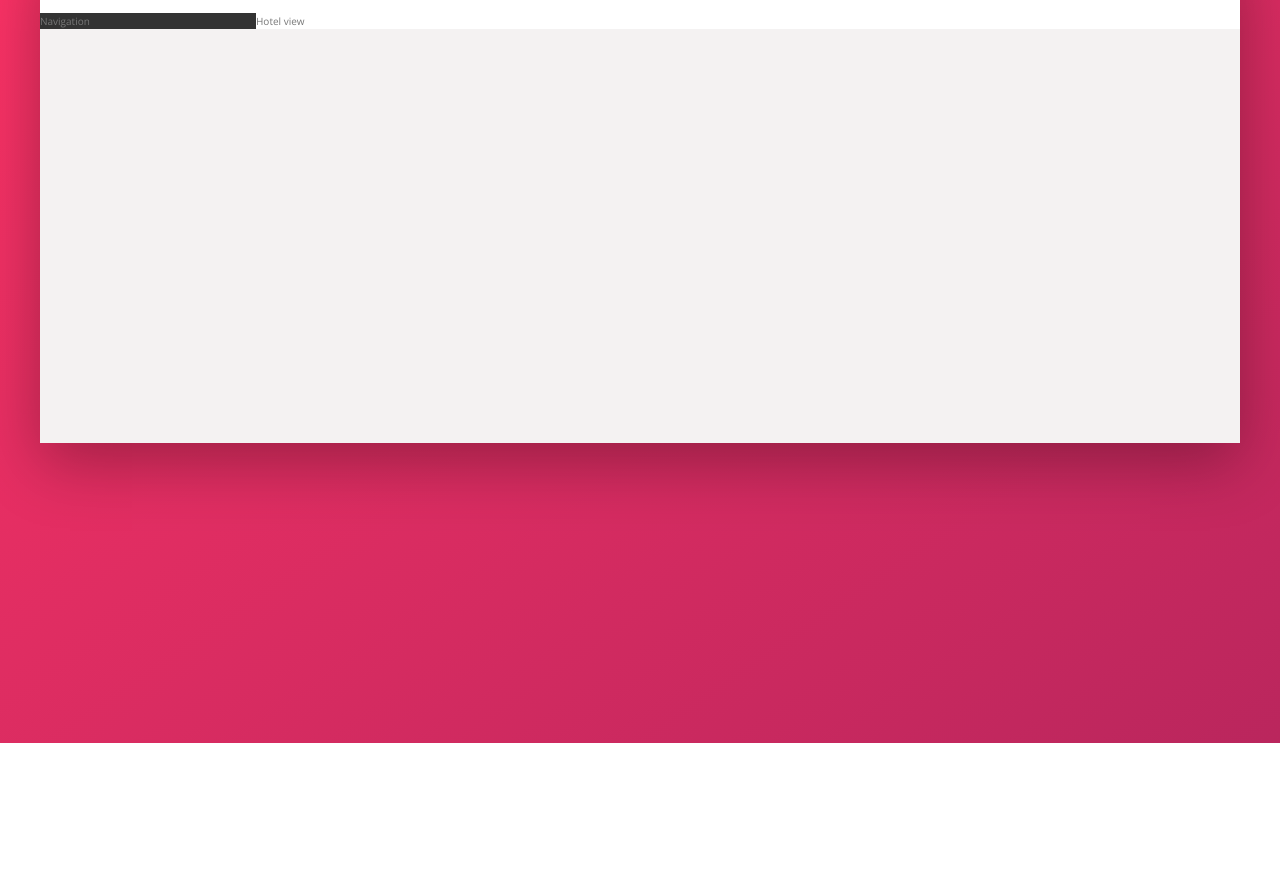
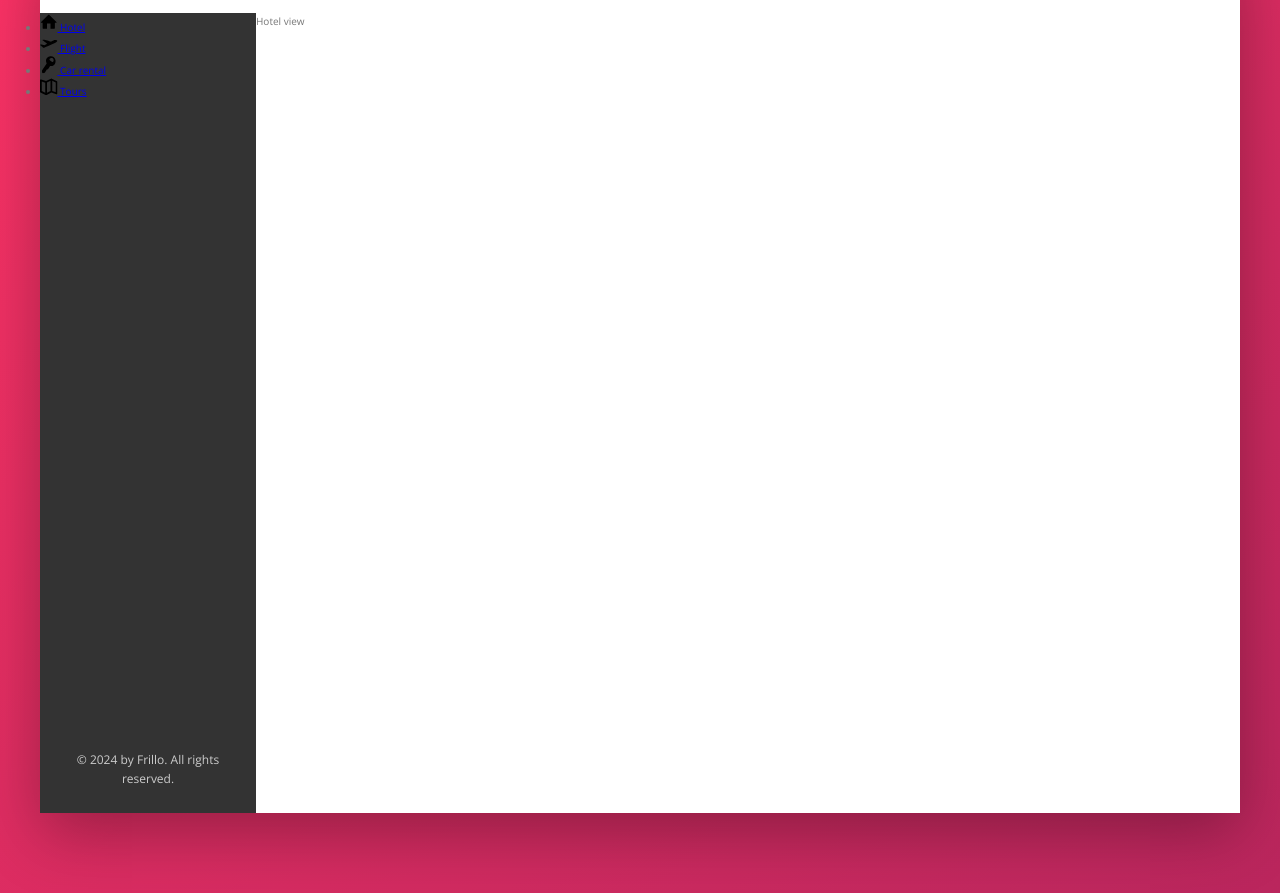
Before and after one commit to LTop23/Frillo, a website: page index.html in a window 1280 px wide. Shown: the part 137-1030 px from the top of the page. Before the commit the page ends 880 px from the top, so only its background shows below. Drawn offline with nearby package versions, Linux system fonts and the light colour scheme.

Commit message:
Building navigation layout

```diff
--- a/index.html
+++ b/index.html
@@ -57,7 +57,43 @@
       </header>
 
       <div class="content">
-        <nav class="sidebar">Navigation</nav>
+        <nav class="sidebar">
+          <ul class="side-nav">
+            <li class="side-nav__item">
+              <a href="#" class="side-nav__link">
+                <svg class="side-nav__icon">
+                  <use xlink:href="img/sprite.svg#icon-home"></use>
+                </svg>
+                <span>Hotel</span>
+              </a>
+            </li>
+            <li class="side-nav__item">
+              <a href="#" class="side-nav__link">
+                <svg class="side-nav__icon">
+                  <use xlink:href="img/sprite.svg#icon-aircraft-take-off"></use>
+                </svg>
+                <span>Flight</span>
+              </a>
+            </li>
+            <li class="side-nav__item">
+              <a href="#" class="side-nav__link">
+                <svg class="side-nav__icon">
+                  <use xlink:href="img/sprite.svg#icon-key"></use>
+                </svg>
+                <span>Car rental</span>
+              </a>
+            </li>
+            <li class="side-nav__item">
+              <a href="#" class="side-nav__link">
+                <svg class="side-nav__icon">
+                  <use xlink:href="img/sprite.svg#icon-map"></use>
+                </svg>
+                <span>Tours</span>
+              </a>
+            </li>
+          </ul>
+          <div class="legal">&copy; 2024 by Frillo. All rights reserved.</div>
+        </nav>
         <main class="hotel-view">Hotel view</main>
       </div>
     </div>
--- a/sass/_components.scss
+++ b/sass/_components.scss
@@ -119,3 +119,28 @@
     margin-right: 1rem;
   }
 }
+///////////////////////////////////////////
+///
+/// SIDE NAVIGATION
+.side-nav {
+  &__item {
+  }
+
+  &__link {
+  }
+
+  &__icon {
+    width: 1.75rem;
+    height: 1.75rem;
+  }
+}
+
+///////////////////////////////////////////
+///
+/// LEGAL TEXT
+.legal {
+  font-size: 1.2rem;
+  color: var(--color-grey-light-4);
+  text-align: center;
+  padding: 2.5rem;
+}
--- a/sass/_layout.scss
+++ b/sass/_layout.scss
@@ -23,6 +23,10 @@
 }
 
 .sidebar {
+  display: flex;
+  flex-direction: column;
+  justify-content: space-between;
+
   background-color: var(--color-grey-dark-1);
 
   flex: 0 0 18%;
@@ -31,4 +35,5 @@
 .hotel-view {
   background-color: #fff;
   flex: 1;
+  height: 80rem;
 }
```
Also changed, not shown: css/style.compile.css, 1 other file.
